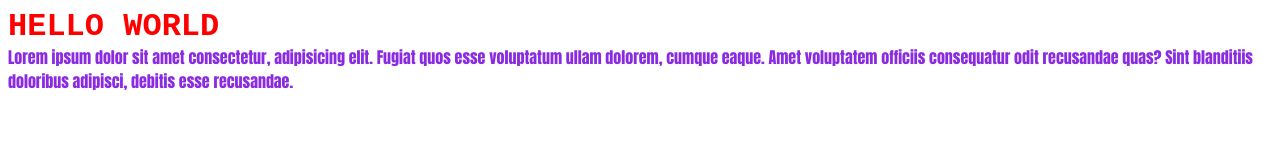
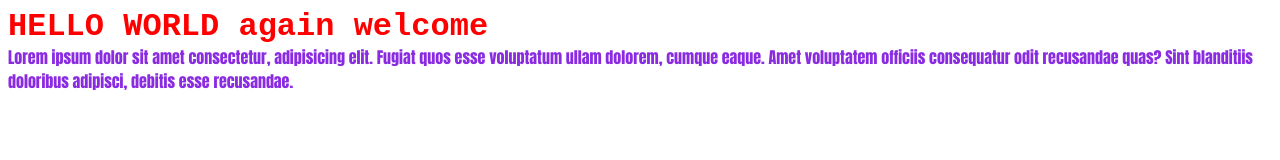
Before and after one commit to samyasir/Bootcamp, a plain HTML site: page index.html in a window 1280 px wide. Drawn offline with Linux system fonts and the light colour scheme.

Commit message:
Add files via upload

```diff
--- a/index.html
+++ b/index.html
@@ -7,7 +7,7 @@
     <title>Document</title>
 </head>
 <body>
-    <h1 class="heading">HELLO WORLD </h1>
+    <h1 class="heading">HELLO WORLD again welcome </h1>
     <p class="paragraph">Lorem ipsum dolor sit amet consectetur, adipisicing elit. Fugiat quos esse voluptatum ullam dolorem, cumque eaque. Amet voluptatem officiis consequatur odit recusandae quas? Sint blanditiis doloribus adipisci, debitis esse recusandae.</p>
 </body>
 </html>
```
